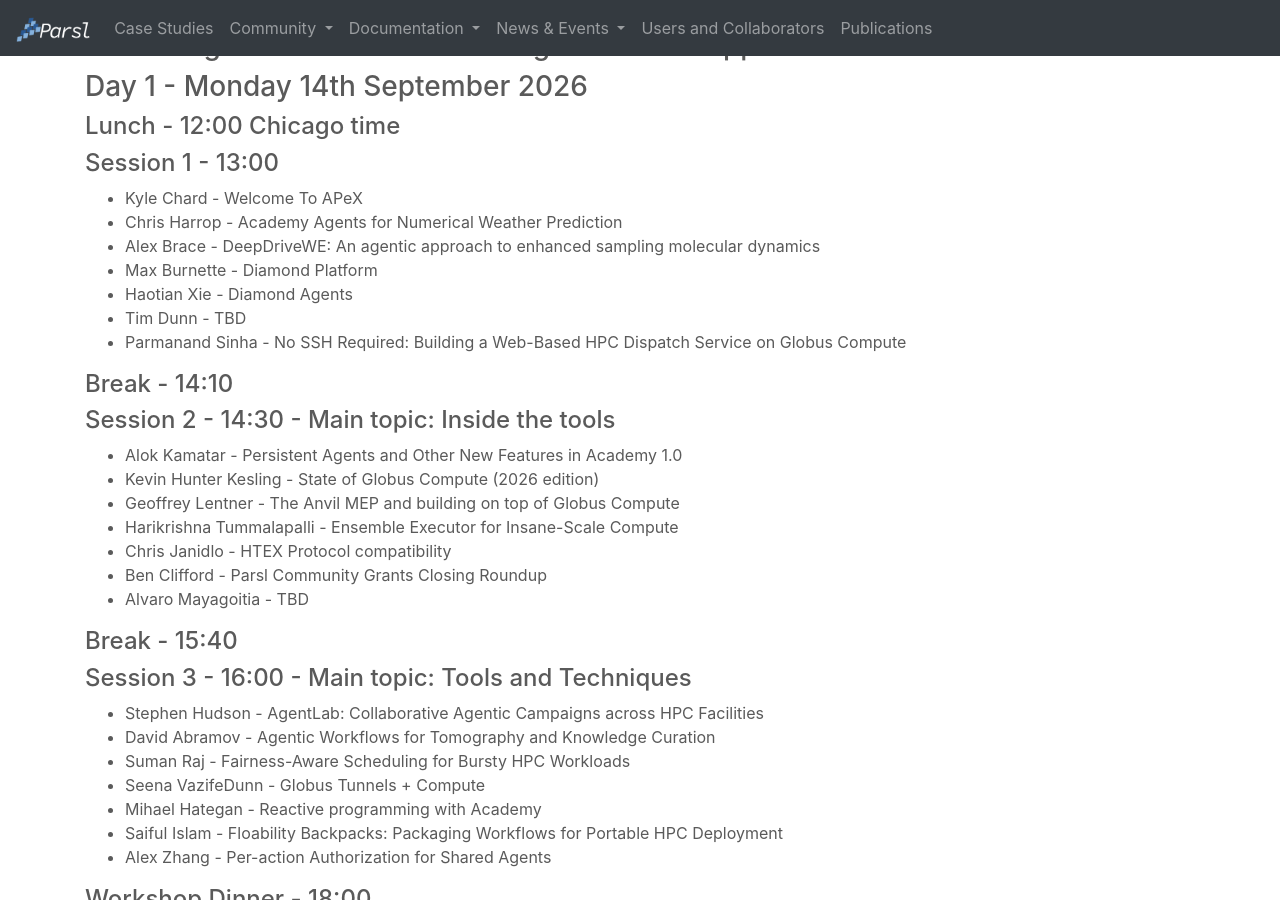
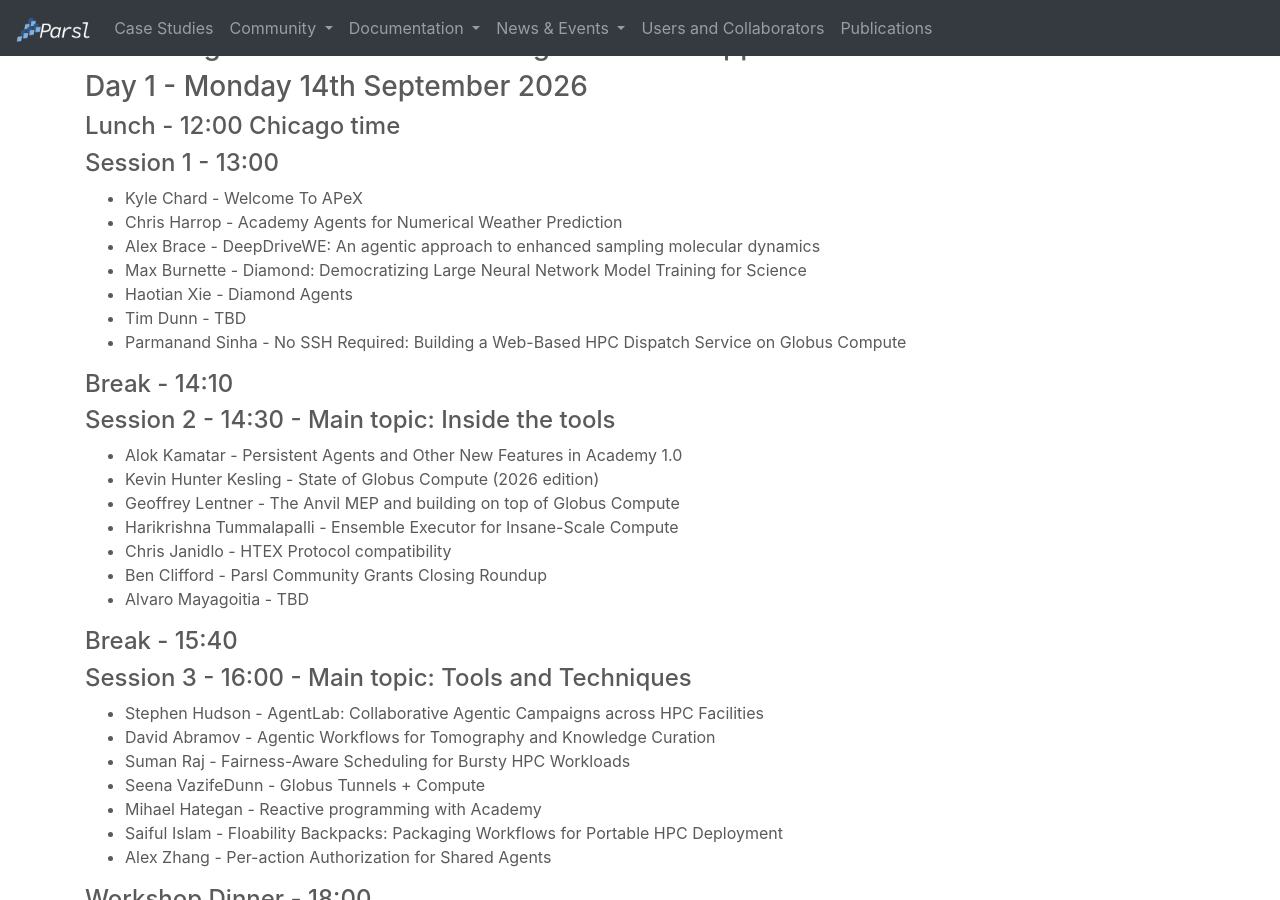
Before and after one commit to Parsl/parsl.github.io, a Jekyll site: the page built from parslfest/apex2026.html, in a window 1280 px wide and 900 px high, scrolled down 614 px. Built offline with Jekyll 4.4.1, drawn with Linux system fonts in a browser that asks for light colours.

Commit message:
Update apex2026.html

```diff
--- a/parslfest/apex2026.html
+++ b/parslfest/apex2026.html
@@ -66,7 +66,7 @@
 <li>Kyle Chard - Welcome To APeX  </li>
 <li>Chris Harrop - Academy Agents for Numerical Weather Prediction </li>
 <li>Alex Brace - DeepDriveWE: An agentic approach to enhanced sampling molecular dynamics  </li>
-<li>Max Burnette - Diamond Platform   </li>
+<li>Max Burnette - Diamond: Democratizing Large Neural Network Model Training for Science </li>
 <li>Haotian Xie - Diamond Agents  </li>
 <li>Tim Dunn - TBD   </li>
 <li>Parmanand Sinha - No SSH Required: Building a Web-Based HPC Dispatch Service on Globus Compute  </li>
```
